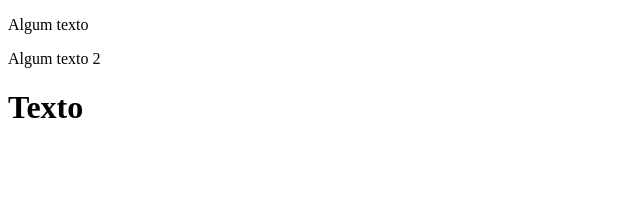
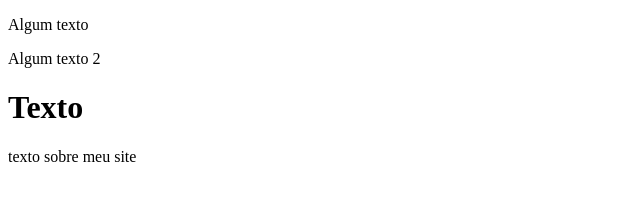
Before and after one commit to felipebatista98/site, a plain HTML site: page index.html in a window 1280 px wide. Shown: the whole page, without its empty margins (0-640 px from the left). Drawn offline with Linux system fonts and the light colour scheme.

Commit message:
Adicionado novo texto sobre o site

```diff
--- a/index.html
+++ b/index.html
@@ -14,12 +14,13 @@
 
 <p>
 Algum texto 2
-
 </p>
 
 <h1>
     Texto
 </h1>
 
+<p>texto sobre meu site</p>
+
 </body>
 </html>
```
